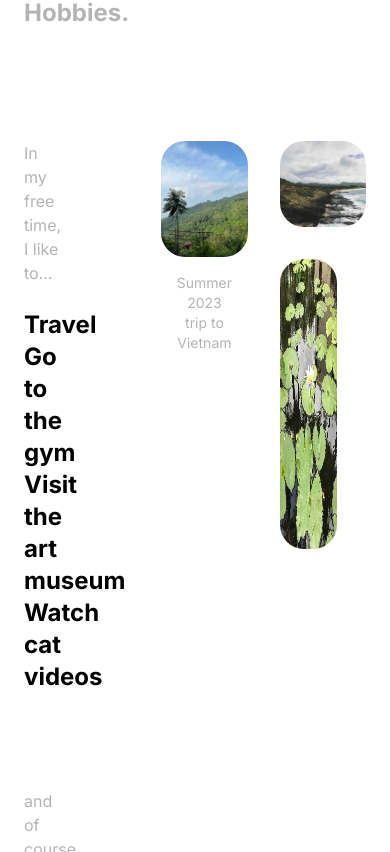
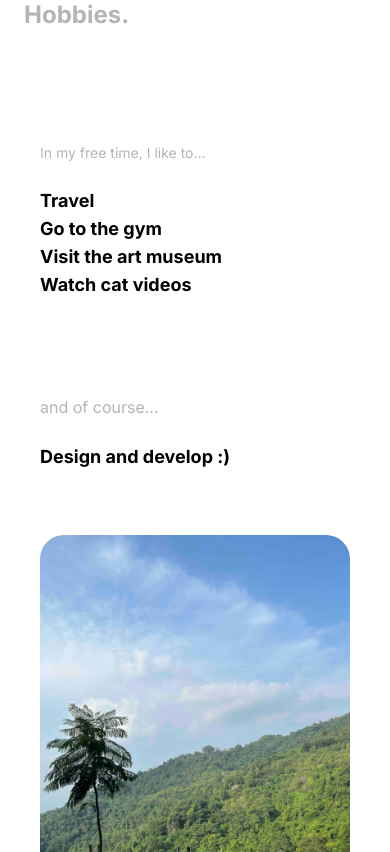
Before and after one commit to 4ndy1e/personal-website, a React (Vite) app: page /about in a window 390 px wide. Shown: the part 2472-3324 px from the top of the page. Built offline with nearby package versions, Linux system fonts and the light colour scheme.

Commit message:
style: create responsive design for hobbies section

```diff
--- a/src/components/Education.jsx
+++ b/src/components/Education.jsx
@@ -1,6 +1,6 @@
 function Education() {
   return (
-    <section className="w-full flex flex-col gap-8 ">
+    <section className="w-full flex flex-col gap-8 max-[550px]:px-4">
       <div className="flex gap-16 items-center max-lg:gap-8 max-md:flex-col-reverse max-md:gap-16">
         <img
           src="westCampus.jpeg"
--- a/src/components/Hobbies.jsx
+++ b/src/components/Hobbies.jsx
@@ -1,9 +1,9 @@
 function Hobbies() {
   return (
-    <section className="flex ">
-      <div className="border-black w-[40%] pr-24 flex flex-col gap-24">
+    <section className="flex max-[550px]:flex-col max-[550px]:gap-16 max-[550px]:px-4">
+      <div className="border-black w-[40%] flex flex-col gap-24 max-lg:w-[50%] max-md:pr-0 max-[550px]:w-full">
         <div>
-          <p className="text-base font-normal font-['Inter'] text-[#b4b4b4] text-left">
+          <p className="text-base font-normal font-['Inter'] text-[#b4b4b4] text-left max-sm:text-sm">
             {" "}
             In my free time, I like to...{" "}
           </p>
@@ -29,12 +29,12 @@ function Hobbies() {
 
 function Images() {
   return (
-    <div className="flex w-[60%] gap-8">
+    <div className="flex w-[60%] gap-8 max-lg:w-[50%] max-[550px]:w-full">
       <div className="w-7/10">
         <img src="vietnam.jpg" className="rounded-3xl" />
         <p className="imgCaption m-4"> Summer 2023 trip to Vietnam </p>
       </div>
-      <div className="flex flex-col gap-8 w-3/10">
+      <div className="flex flex-col gap-8 w-3/10 max-lg:hidden">
         <img src="hawaii.jpg" className="rounded-3xl" />
         <img src="lilypads.jpg" className="rounded-3xl w-2/3 h-1/3" />
       </div>
--- a/src/index.css
+++ b/src/index.css
@@ -76,5 +76,5 @@ h5 {
 }
 
 .activities {
-  @apply text-2xl font-bold font-['Inter'] text-left;
+  @apply text-2xl font-bold font-['Inter'] text-left max-md:text-xl max-sm:text-lg;
 }
```
